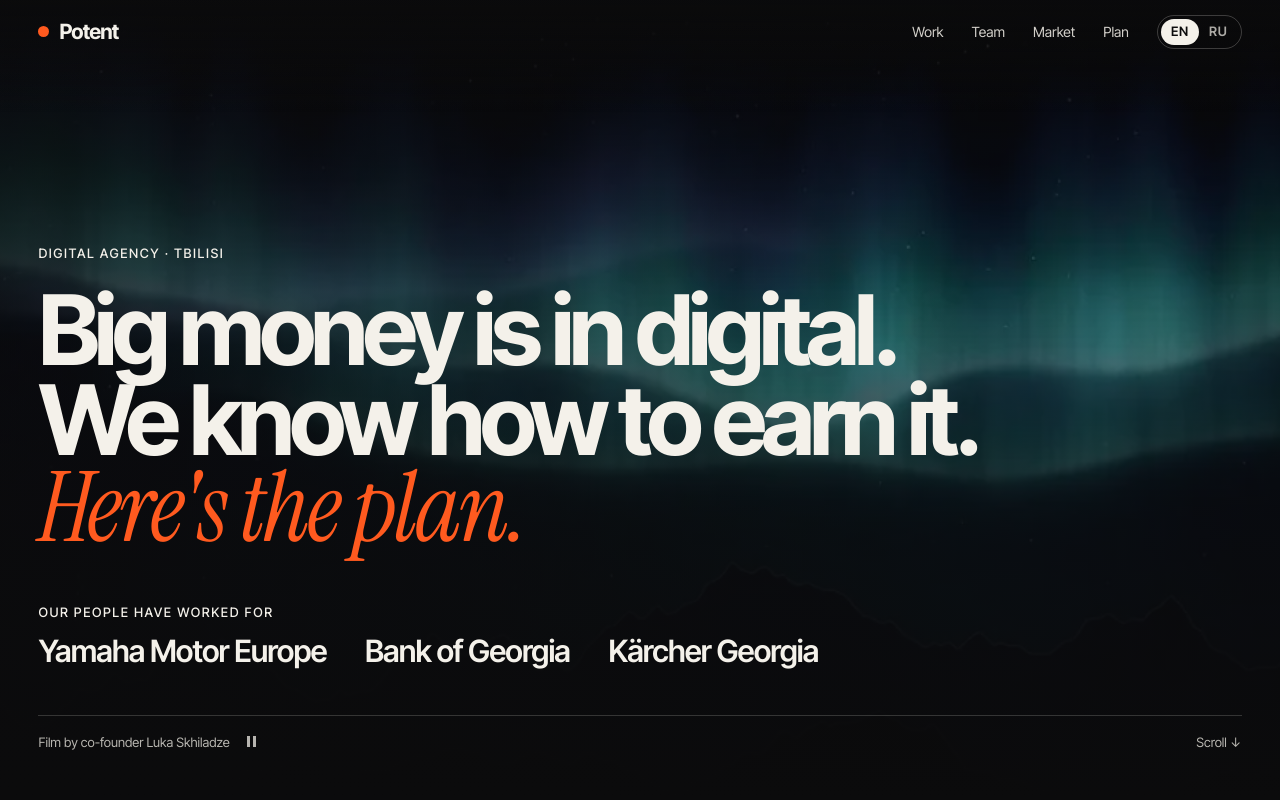
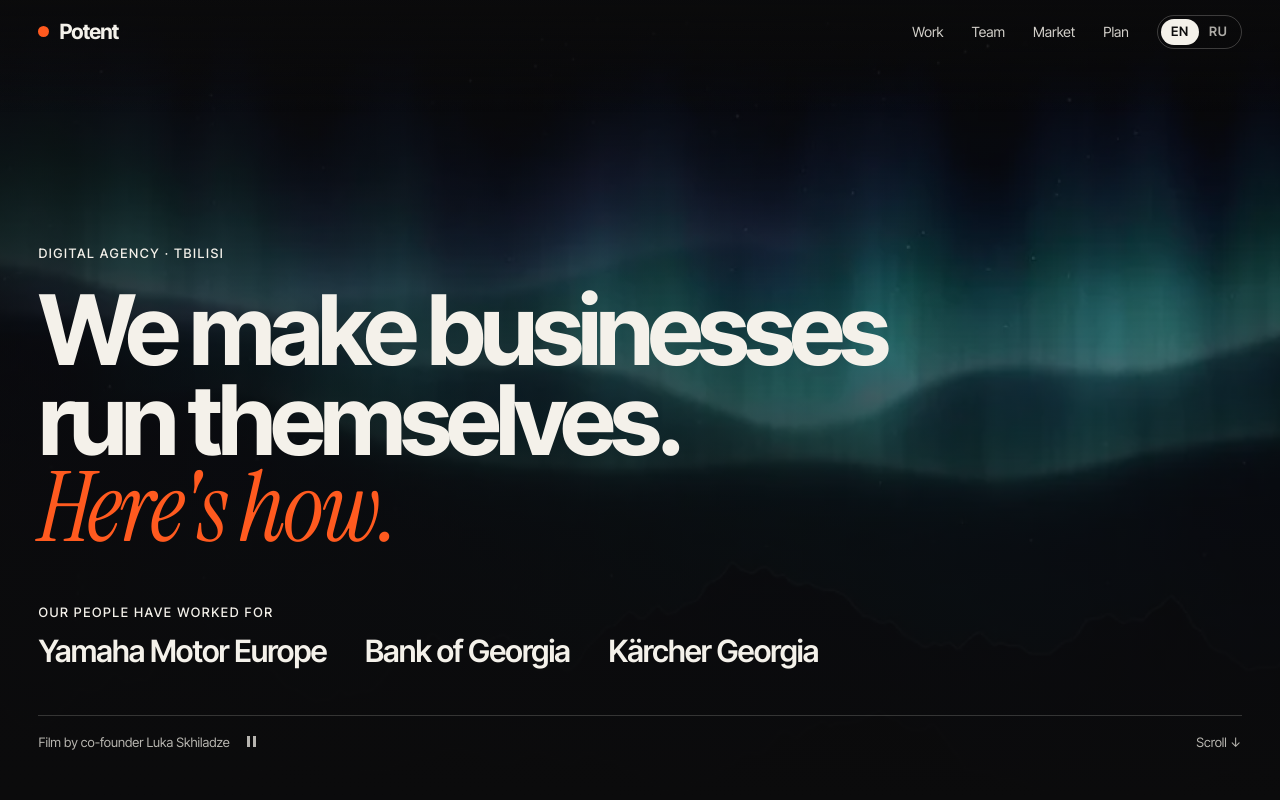
Before and after one commit to akultange/potent, an Astro site: page / in a window 1280 px wide. Shown: the top 800 px of the page. Built offline with nearby package versions, Linux system fonts and the light colour scheme; Astro itself is replaced by a stand-in of ours.

Commit message:
New promise in the hero: we make businesses run themselves. Here's how.
Replaces "Big money is in digital. We know how to earn it. Here's the plan." The last words now lead to the section that shows how. The Russian promise is set as large as the English one on wide screens.

```diff
--- a/src/i18n/ru.ts
+++ b/src/i18n/ru.ts
@@ -77,10 +77,9 @@ export const RU = {
       'Сведения о проектах взяты из портфолио и профилей самих специалистов.',
 
     // the agency blueprint
-    "{name}: big money is in digital. Here's the plan.": '{name}: большие деньги — в цифровой сфере. Вот план.',
-    'Big money is in digital.': 'Большие\u00a0деньги — в цифровой сфере.',
-    'We know how to earn it.': 'Мы знаем, как их зарабатывать.',
-    "Here's the plan.": 'Вот план.',
+    '{name}: we make businesses run themselves.': '{name}: делаем так, чтобы бизнес работал сам.',
+    'We make businesses run themselves.': 'Делаем так, чтобы бизнес работал\u00a0сам.',
+    "Here's how.": 'Вот как.',
     'Our people have worked for': 'С кем работала команда',
     'Film by co-founder Luka Skhiladze': 'Видео: сооснователь Лука Схиладзе',
     'Pause the film': 'Остановить видео',
--- a/src/pages/index.astro
+++ b/src/pages/index.astro
@@ -74,7 +74,7 @@ const external = { target: '_blank', rel: 'noopener noreferrer' };
 const REEL = 'https://skhiladze.com/media/film/reel.mp4';
 ---
 
-<Base lang={lang} title={t("{name}: big money is in digital. Here's the plan.", { name: site.name })}>
+<Base lang={lang} title={t('{name}: we make businesses run themselves.', { name: site.name })}>
   <header class="site-header" data-header>
     <div class="wide">
       <a class="wordmark" href="#top"><i aria-hidden="true"></i>{site.name}</a>
@@ -133,9 +133,8 @@ const REEL = 'https://skhiladze.com/media/film/reel.mp4';
       <div class="wide hero__content">
         <p class="eyebrow">{site.tagline}</p>
         <h1>
-          <span>{t('Big money is in digital.')}</span>{' '}
-          <span>{t('We know how to earn it.')}</span>{' '}
-          <em><a href="#plan">{t("Here's the plan.")}</a></em>
+          <span>{t('We make businesses run themselves.')}</span>{' '}
+          <em><a href="#scope">{t("Here's how.")}</a></em>
         </h1>
         <div class="hero__brands">
           <p class="eyebrow" id="brands-title">{t('Our people have worked for')}</p>
--- a/src/styles/global.css
+++ b/src/styles/global.css
@@ -419,9 +419,9 @@ html[lang='ru'] h2 em {
 }
 
 /* Russian words are longer. On phones narrower than 380px the type shrinks with the screen, so
-   "в цифровой сфере." stays on one line instead of leaving one word alone on the next. */
+   no line of the promise is left with one word. */
 :lang(ru) .hero h1 {
-  font-size: clamp(min(38px, 10vw), calc(6.4 * var(--u)), 112px);
+  font-size: clamp(min(38px, 10vw), calc(7.6 * var(--u)), 132px);
 }
 
 .hero h1 span,
```
